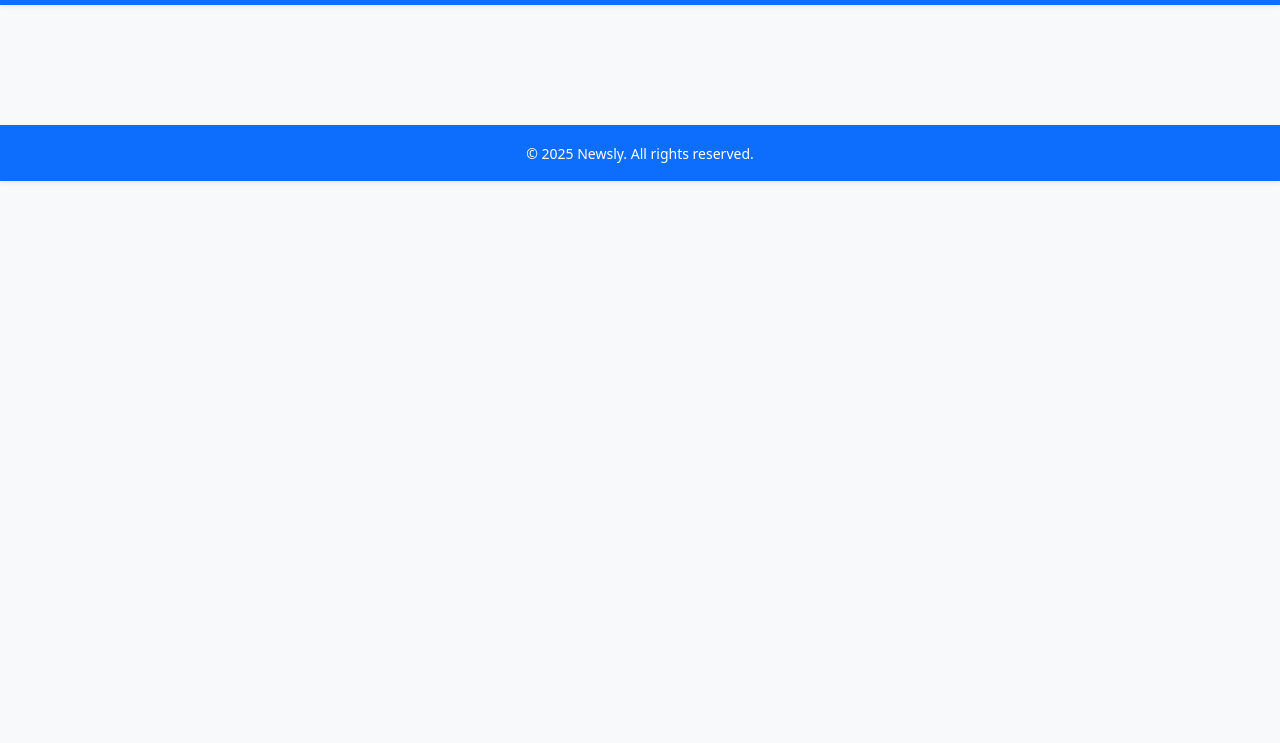
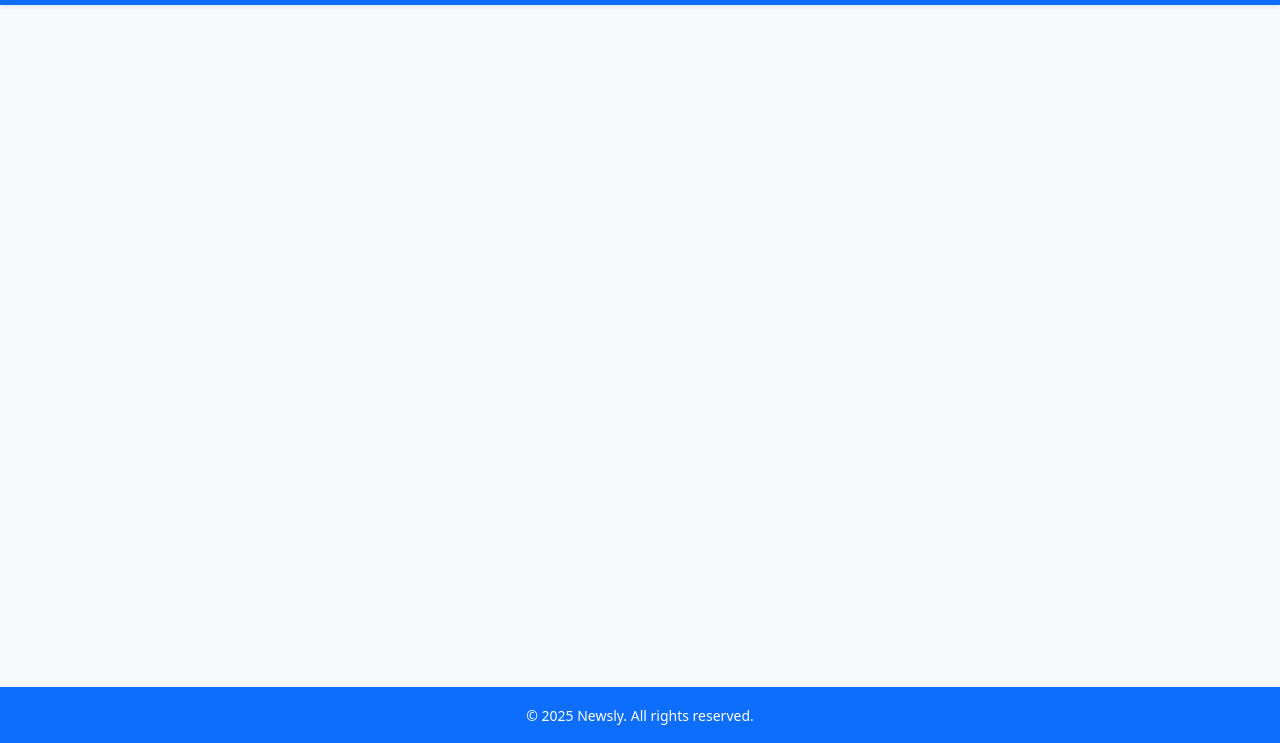
Before and after one commit to EminFatihHalici/newsly, a plain HTML site: page index.html in a window 1280 px wide. Shown: the part 57-800 px from the top of the page. Drawn offline with nearby package versions, Linux system fonts and the light colour scheme.

Commit message:
style: setting footer to the bottom

```diff
--- a/style.css
+++ b/style.css
@@ -5,3 +5,22 @@ body {
 main.container {
     padding-top: 3rem;
 }
+
+html,
+body {
+    height: 100%;
+}
+
+body {
+    display: flex;
+    flex-direction: column;
+}
+
+main {
+    flex: 1;
+}
+
+#newsContainer .alert {
+    margin-top: 10vh;
+    text-align: center;
+}
```
